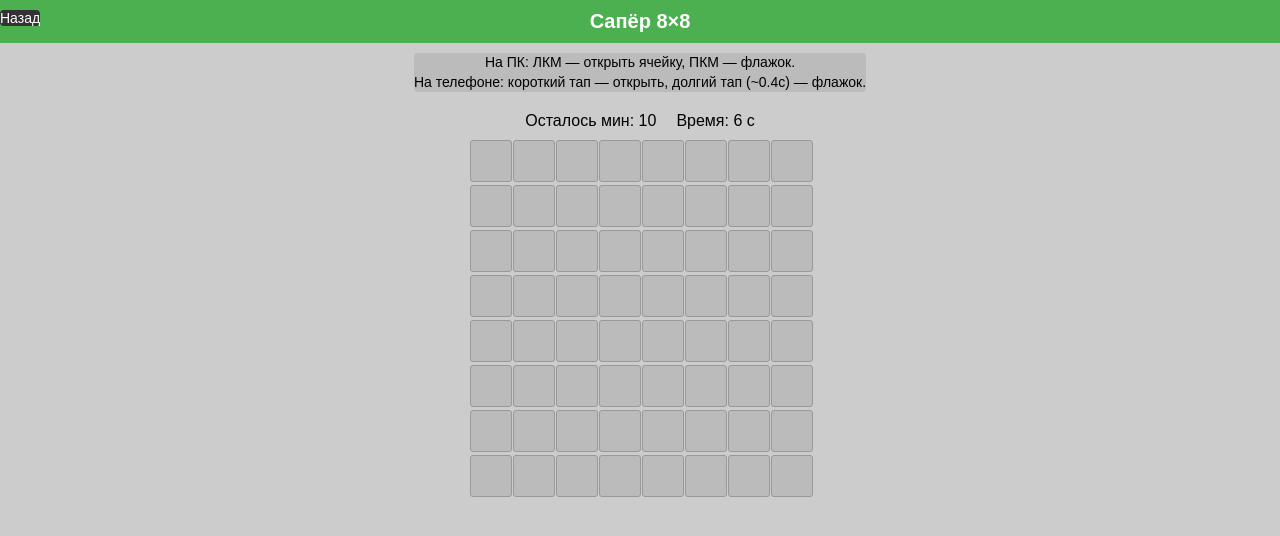
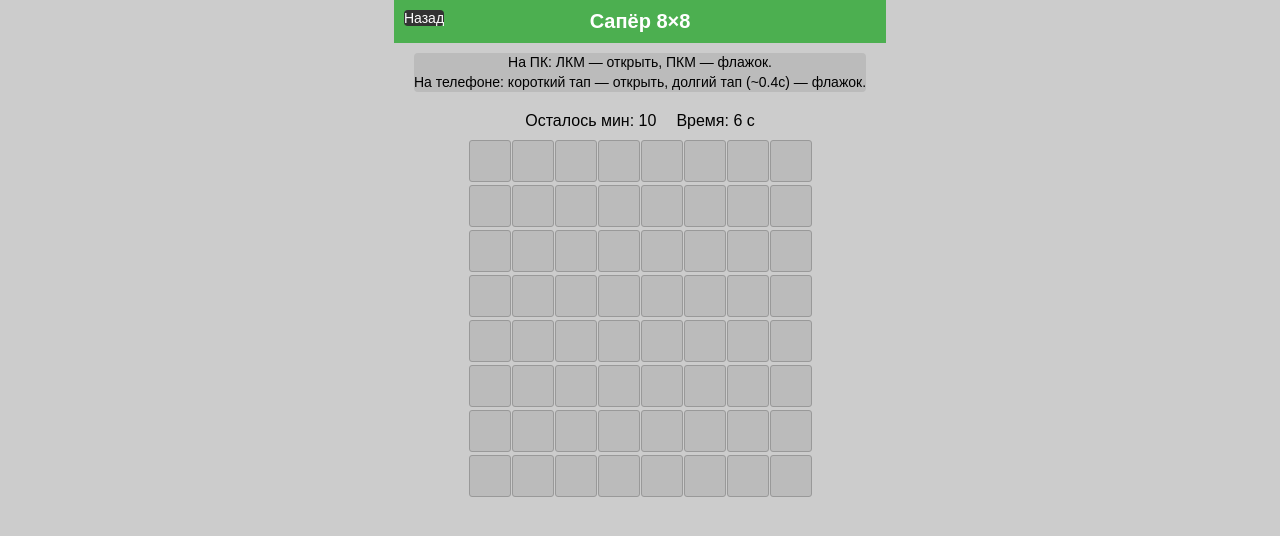
Before and after one commit to minizvezd/Telegram-Minigames, a Python web app: template templates/minesweeper.html in a window 1280 px wide. Shown: the top 536 px of the page. Run offline with Jinja, Linux system fonts and the light colour scheme; the template is opened without the code that fills it, so the values that code supplies are empty.

Commit message:
Update minesweeper.html

```diff
--- a/templates/minesweeper.html
+++ b/templates/minesweeper.html
@@ -4,8 +4,9 @@
   <meta charset="UTF-8">
   <title>Сапёр</title>
   <meta name="viewport" content="width=device-width, initial-scale=1.0, user-scalable=no">
+
   <style>
-    body {
+    html, body {
       margin:0;
       padding:0;
       background:#ccc;
@@ -13,6 +14,8 @@
       display:flex;
       flex-direction:column;
       align-items:center;
+      overscroll-behavior:none;
+      -webkit-overflow-scrolling:none;
       -webkit-touch-callout:none;
       -webkit-user-select:none;
       -moz-user-select:none;
@@ -133,13 +136,14 @@
   </style>
 </head>
 <body>
+
   <header>
     <a class="back-button" href="/">Назад</a>
     <h1>Сапёр 8×8</h1>
   </header>
 
   <div class="instructions">
-    На ПК: ЛКМ — открыть ячейку, ПКМ — флажок.<br>
+    На ПК: ЛКМ — открыть, ПКМ — флажок.<br>
     На телефоне: короткий тап — открыть, долгий тап (~0.4c) — флажок.
   </div>
 
@@ -157,6 +161,10 @@
   </div>
 
   <script>
+    // Блокируем скролл, выделения
+    document.addEventListener("touchmove", e=> e.preventDefault(), {passive:false});
+    document.addEventListener("selectstart", e=> e.preventDefault());
+
     const boardElem=document.getElementById("board");
     const minesCountElem=document.getElementById("minesCount");
     const timeValue=document.getElementById("timeValue");
@@ -172,7 +180,6 @@
     let timerInterval=null;
     let isGameOver=false;
 
-    // для long press
     let touchTimeout=null;
     let touchedCell=null;
 
@@ -181,12 +188,7 @@
       for(let r=0;r<size;r++){
         let row=[];
         for(let c=0;c<size;c++){
-          row.push({
-            mine:false,
-            open:false,
-            flag:false,
-            adjacent:0
-          });
+          row.push({mine:false,open:false,flag:false,adjacent:0});
         }
         board.push(row);
       }
@@ -218,7 +220,7 @@
         for(let cc=-1;cc<=1;cc++){
           let nr=r+rr;
           let nc=c+cc;
-          if(nr>=0&&nr<size&&nc>=0&&nc<size&&board[nr][nc].mine){
+          if(nr>=0&&nr<size&&nc>=0&&nc<size&& board[nr][nc].mine){
             count++;
           }
         }
@@ -250,10 +252,8 @@
 
           boardElem.appendChild(cellDiv);
 
-          // Мобильные
           cellDiv.addEventListener("touchstart", e=> onTouchStart(e,cellDiv));
           cellDiv.addEventListener("touchend", e=> onTouchEnd(e,cellDiv));
-          // ПК
           cellDiv.addEventListener("click", onCellClick);
         }
       }
@@ -272,8 +272,8 @@
       if(isGameOver)return;
       let target=e.target;
       if(!target.classList.contains("cell"))return;
-      let r=+target.dataset.r;
-      let c=+target.dataset.c;
+      let r= +target.dataset.r;
+      let c= +target.dataset.c;
       toggleFlag(r,c);
       drawBoard();
     });
@@ -282,10 +282,10 @@
       if(isGameOver)return;
       touchedCell=cellDiv;
       touchTimeout=setTimeout(()=>{
-        // long press => флажок
+        // Долгий тап => флажок
         if(touchedCell){
-          let rr=+touchedCell.dataset.r;
-          let cc=+touchedCell.dataset.c;
+          let rr= +touchedCell.dataset.r;
+          let cc= +touchedCell.dataset.c;
           toggleFlag(rr,cc);
           drawBoard();
           touchedCell=null;
@@ -297,8 +297,8 @@
       if(touchTimeout) clearTimeout(touchTimeout);
       if(touchedCell){
         // короткий тап => открыть
-        let rr=+cellDiv.dataset.r;
-        let cc=+cellDiv.dataset.c;
+        let rr= +cellDiv.dataset.r;
+        let cc= +cellDiv.dataset.c;
         openCell(rr,cc);
         drawBoard();
       }
@@ -310,6 +310,7 @@
       if(cell.open||cell.flag)return;
       cell.open=true;
       cellsLeft--;
+
       if(cell.mine){
         showAllMines();
         endGame(false);
@@ -327,22 +328,21 @@
       let cell=board[r][c];
       if(cell.open)return;
       cell.flag=!cell.flag;
-      if(cell.flag) flagsUsed++;
-      else flagsUsed--;
+      flagsUsed += cell.flag ? 1 : -1;
       updateMinesCount();
     }
 
     function updateMinesCount(){
-      let left= mineTotal-flagsUsed;
-      minesCountElem.textContent= left>=0? left:0;
+      let minesLeft= mineTotal- flagsUsed;
+      minesCountElem.textContent=(minesLeft>=0)? minesLeft: 0;
     }
 
     function floodOpen(r,c){
-      for(let rr=-1; rr<=1; rr++){
-        for(let cc=-1; cc<=1; cc++){
+      for(let rr=-1;rr<=1;rr++){
+        for(let cc=-1;cc<=1;cc++){
           let nr=r+rr;
           let nc=c+cc;
-          if(nr>=0&&nr<size&&nc>=0&&nc<size){
+          if(nr>=0 && nr<size && nc>=0 && nc<size){
             let neigh=board[nr][nc];
             if(!neigh.open && !neigh.mine){
               openCell(nr,nc);
@@ -389,5 +389,6 @@
     }
     start();
   </script>
+
 </body>
 </html>
```
